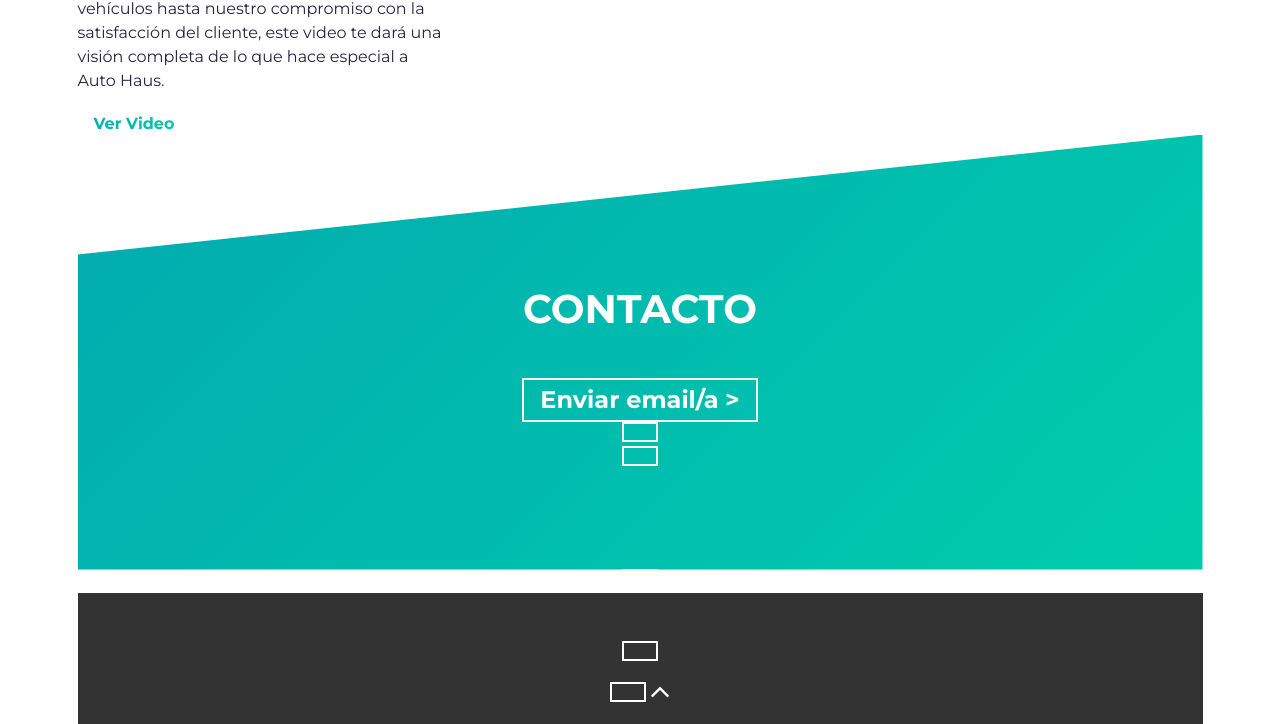
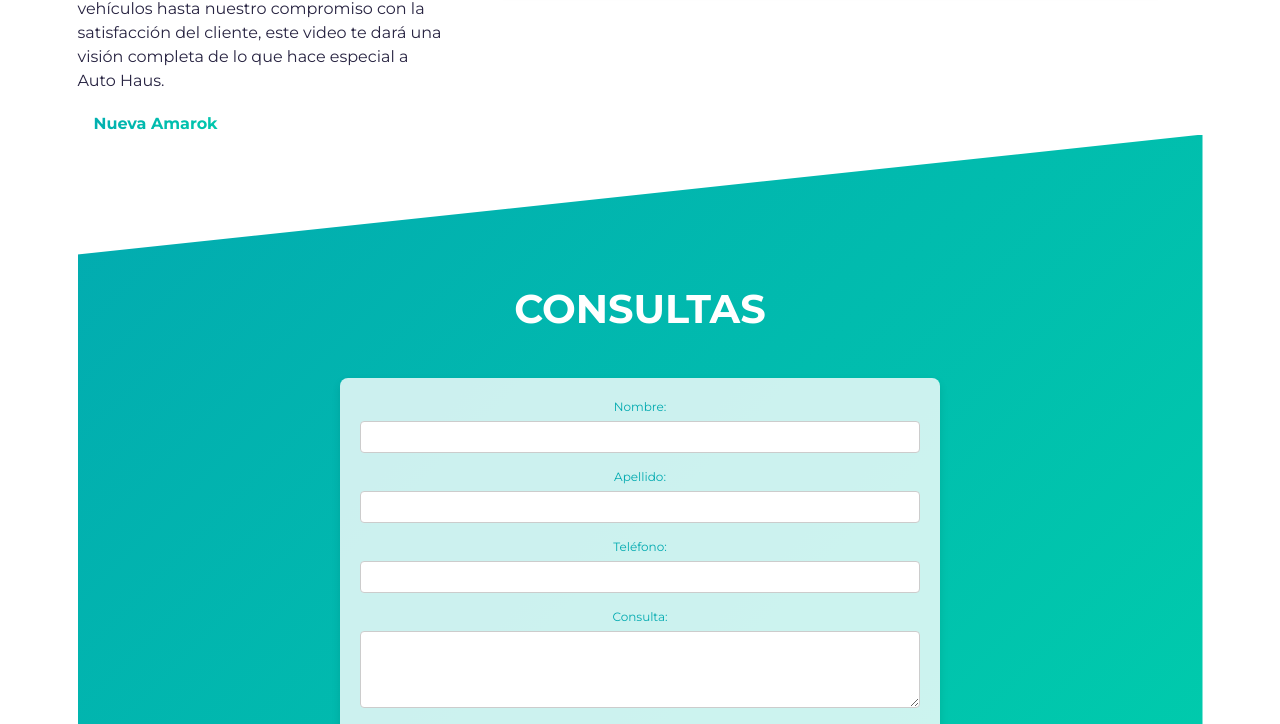
Before and after one commit to rodri720/porfolio-productora, a website with bundled scripts: page src/index.html in a window 1280 px wide. Shown: the part 1878-2602 px from the top of the page. Built offline with nearby package versions, Linux system fonts and the light colour scheme.

Commit message:
formulario consultas

```diff
--- a/src/index.html
+++ b/src/index.html
@@ -57,6 +57,19 @@
         </p>
       </div>
     </section>
+
+
+
+
+  <!-- Aquí puedes agregar otras secciones y contenido -->
+
+  <!-- Script de Swiper -->
+
+
+
+
+
+
     <!-- /END Hero Section -->
 
     <!-- **** About Section **** -->
@@ -135,15 +148,16 @@ Debajo de la imagen, encontrarás un video que presenta nuestra empresa, nuestra
                   rel="noreferrer"
                   target="_blank"
                   class="cta-btn text-color-main"
-                  href="https://www.tiktok.com/@truck.vw/video/7399489106751032582?is_from_webapp=1&sender_device=pc"
+                  href="https://youtu.be/-iuyc4jwsw8"
                 >
-                  Ver Video
+                  Nueva Amarok
                 </a>
+
               </div>
             </div>
             <div class="col-lg-8 col-sm-12">
               <div class="project-wrapper__image load-hidden">
-                <a rel="noreferrer" href="https://www.tiktok.com/@truck.vw/video/7399489106751032582?is_from_webapp=1&sender_device=pc" target="_blank">
+                <a rel="noreferrer" href="https://www.facebook.com/watch/?v=651594775429450">
                   <div
                     data-tilt
                     data-tilt-max="4"
@@ -154,7 +168,7 @@ Debajo de la imagen, encontrarás un video que presenta nuestra empresa, nuestra
                     <img
                       alt="Project Image"
                       class="img-fluid"
-                      src="assets/imagen-pf.jpeg"
+                      src="assets/imagen-pf.png"
                     />
                   </div>
                 </a>
@@ -273,19 +287,48 @@ Debajo de la imagen, encontrarás un video que presenta nuestra empresa, nuestra
     <!-- **** Contact Section **** -->
     <section id="contact">
       <div class="container">
-        <h2 class="section-title">Contacto</h2>
+        <h2 class="section-title">Consultas</h2>
         <div class="contact-wrapper load-hidden">
-          <!-- <p class="contact-wrapper__text">[Put your call to action here]</p> -->
-          <a
-            rel="noreferrer"
-            target="_blank"
-            class="cta-btn cta-btn--resume"
-            href="mailto:rafagomezautohouse@gmail.com"
-            >Enviar email/a
-          >
+          <form id="contact-form">
+            <div class="form-group">
+              <label for="nombre">Nombre:</label>
+              <input type="text" id="nombre" name="nombre" required>
+            </div>
+            <div class="form-group">
+              <label for="apellido">Apellido:</label>
+              <input type="text" id="apellido" name="apellido" required>
+            </div>
+            <div class="form-group">
+              <label for="telefono">Teléfono:</label>
+              <input type="tel" id="telefono" name="telefono" required>
+            </div>
+            <div class="form-group">
+              <label for="consulta">Consulta:</label>
+              <textarea id="consulta" name="consulta" rows="4" required></textarea>
+            </div>
+            <button type="button" class="cta-btn cta-btn--resume" onclick="sendWhatsAppMessage()">Enviar</button>
+          </form>
         </div>
       </div>
     </section>
+
+    <script>
+      function sendWhatsAppMessage() {
+        const nombre = encodeURIComponent(document.getElementById('nombre').value);
+        const apellido = encodeURIComponent(document.getElementById('apellido').value);
+        const telefono = encodeURIComponent(document.getElementById('telefono').value);
+        const consulta = encodeURIComponent(document.getElementById('consulta').value);
+
+        const message = `Nombre: ${nombre}%0AApellido: ${apellido}%0ATeléfono: ${telefono}%0AConsulta: ${consulta}`;
+        const phoneNumber = '+543513002500'; // Reemplaza con tu número de WhatsApp en formato internacional
+        const url = `https://wa.me/${phoneNumber}?text=${message}`;
+
+        window.open(url, '_blank');
+      }
+      </script>
+
+
+
     <!-- /END Contact Section -->
 
     <!-- **** Footer Section **** -->
--- a/src/index.js
+++ b/src/index.js
@@ -1,6 +1,7 @@
 import initScrollReveal from "./scripts/scrollReveal";
 import initTiltEffect from "./scripts/tiltAnimation";
 import { targetElements, defaultProps } from "./data/scrollRevealConfig";
+import ReactDOM from "react-dom"
 
 initScrollReveal(targetElements, defaultProps);
 initTiltEffect();
--- a/src/sass/sections/_contact.scss
+++ b/src/sass/sections/_contact.scss
@@ -22,6 +22,68 @@
     margin-top: 3.2rem;
     padding: 0 2rem;
     backface-visibility: hidden;
+    display: flex;
+    flex-direction: column;
+    align-items: center;
+    max-width: 800px;
+    margin: 0 auto;
+
+    form {
+      background: rgba(255, 255, 255, 0.8);
+      border-radius: 8px;
+      padding: 2rem;
+      box-shadow: 0 4px 8px rgba(0, 0, 0, 0.1);
+      width: 100%;
+      max-width: 600px;
+      display: flex;
+      flex-direction: column;
+
+      .form-group {
+        margin-bottom: 1.5rem;
+
+        label {
+          display: block;
+          margin-bottom: 0.5rem;
+          font-size: 1.2rem;
+          color: $primary-color;
+        }
+
+        input,
+        textarea {
+          width: 100%;
+          padding: 0.75rem;
+          border: 1px solid #ccc;
+          border-radius: 4px;
+          font-size: 1rem;
+          box-sizing: border-box;
+          transition: border-color 0.3s;
+
+          &:focus {
+            border-color: $primary-color;
+            outline: none;
+          }
+        }
+
+        textarea {
+          resize: vertical;
+        }
+      }
+
+      button {
+        background-color: $primary-color;
+        color: $white-color;
+        border: none;
+        padding: 1rem;
+        border-radius: 4px;
+        font-size: 1.2rem;
+        cursor: pointer;
+        transition: background-color 0.3s;
+
+        &:hover {
+          background-color: darken($primary-color, 10%);
+        }
+      }
+    }
 
     &__text {
       margin-bottom: 2.5rem;
```
Also changed, not shown: package.json (+4 -5 lines), src/assets/imagen-pf.png (renamed from src/assets/imagen-pf.jpeg), src/assets/project.jpg (deleted), src/data/scrollRevealConfig.js (line endings or trailing spaces), src/styles.scss (line endings or trailing spaces), 1 other file.
